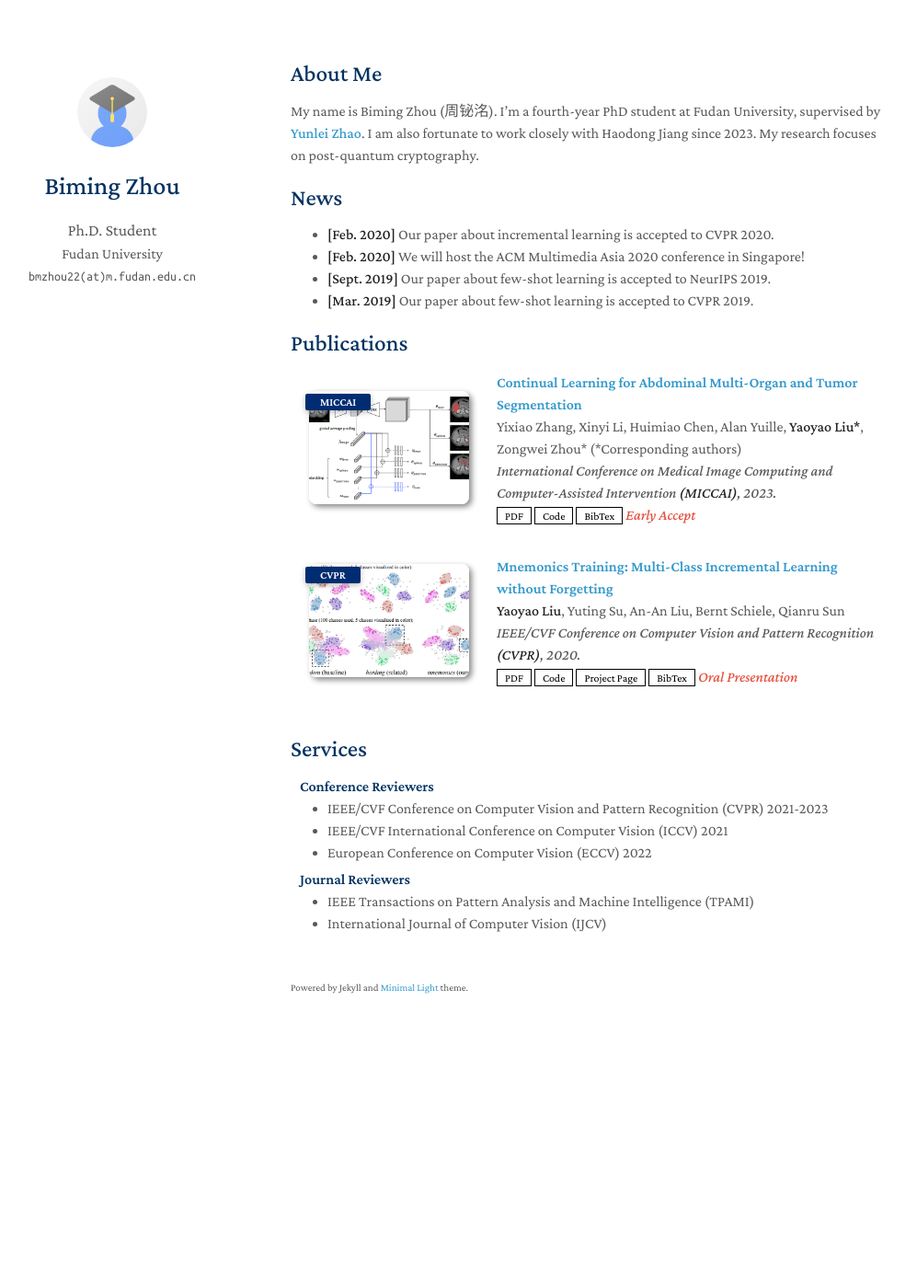
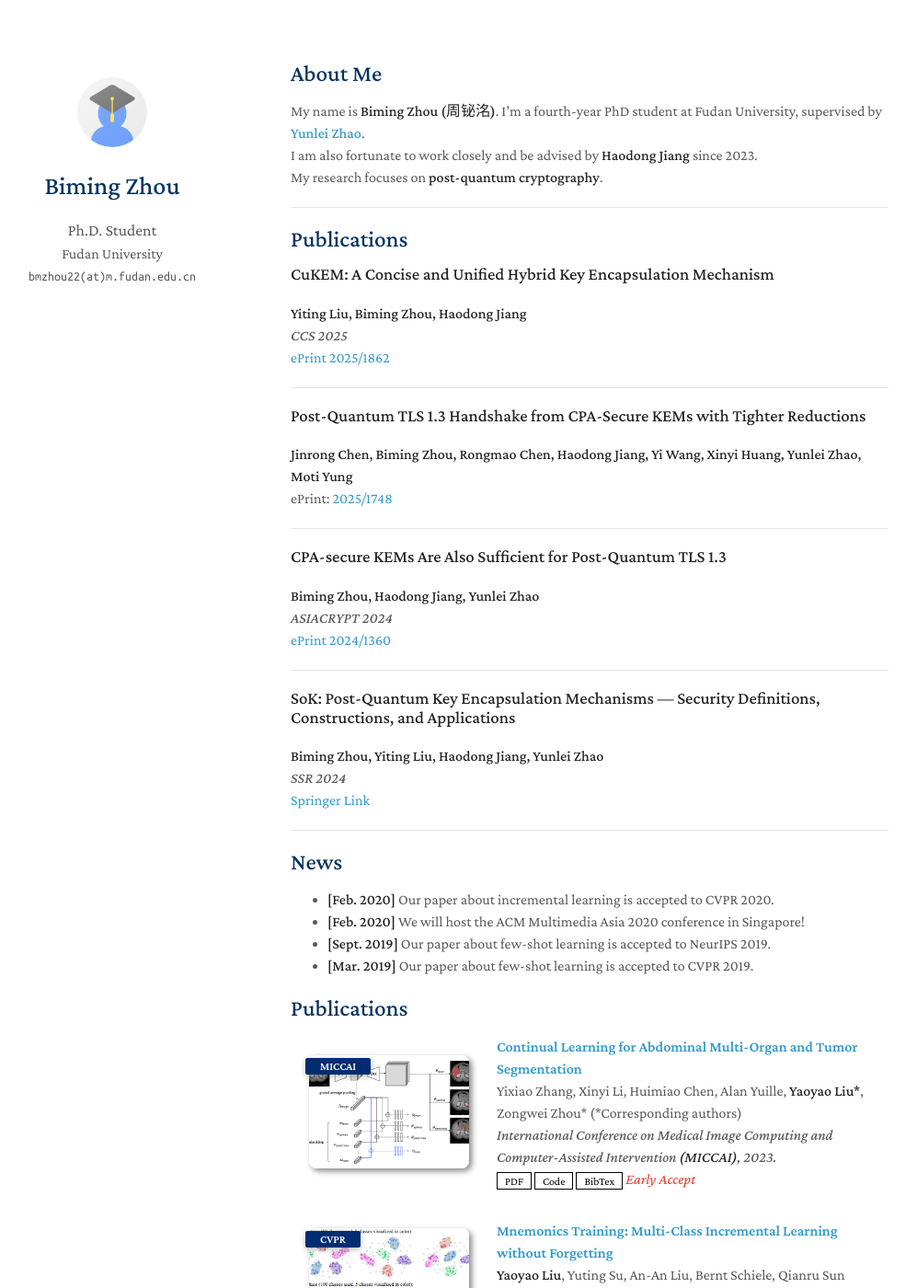
Before and after one commit to bimingzhou/bimingzhou.github.io, a Jekyll site: the page built from index.md, in a window 1280 px wide and 1400 px high. Shown: the whole window at 92% size, without its empty margins (154-1151 px from the left). Built offline with Jekyll 4.4.1, drawn with Linux system fonts in a browser that asks for light colours; a style sheet for code colours, icons or effects is not loaded; our own code applies the rules of GitHub Pages for plain Markdown files.

Commit message:
Update index.md

```diff
--- a/index.md
+++ b/index.md
@@ -4,7 +4,41 @@ layout: homepage
 
 ## About Me
 
-My name is Biming Zhou (周铋洺). I’m a fourth-year PhD student at Fudan University, supervised by **[Yunlei Zhao](https://cs.fudan.edu.cn/3f/ba/c25909a278458/page.htm)**. I am also fortunate to work closely with Haodong Jiang since 2023. My research focuses on post-quantum cryptography.
+My name is **Biming Zhou (周铋洺)**. I’m a fourth-year PhD student at Fudan University, supervised by
+**[Yunlei Zhao](https://cs.fudan.edu.cn/3f/ba/c25909a278458/page.htm)**.
+I am also fortunate to work closely and be advised by **Haodong Jiang** since 2023.
+My research focuses on **post-quantum cryptography**.
+
+---
+
+## Publications
+
+### **CuKEM: A Concise and Unified Hybrid Key Encapsulation Mechanism**
+**Yiting Liu, Biming Zhou, Haodong Jiang**
+*CCS 2025*
+[ePrint 2025/1862](https://eprint.iacr.org/2025/1862)
+
+---
+
+### **Post-Quantum TLS 1.3 Handshake from CPA-Secure KEMs with Tighter Reductions**
+**Jinrong Chen, Biming Zhou, Rongmao Chen, Haodong Jiang, Yi Wang, Xinyi Huang, Yunlei Zhao, Moti Yung**
+ePrint: [2025/1748](https://eprint.iacr.org/2025/1748)
+
+---
+
+### **CPA-secure KEMs Are Also Sufficient for Post-Quantum TLS 1.3**
+**Biming Zhou, Haodong Jiang, Yunlei Zhao**
+*ASIACRYPT 2024*
+[ePrint 2024/1360](https://eprint.iacr.org/2024/1360)
+
+---
+
+### **SoK: Post-Quantum Key Encapsulation Mechanisms — Security Definitions, Constructions, and Applications**
+**Biming Zhou, Yiting Liu, Haodong Jiang, Yunlei Zhao**
+*SSR 2024*
+[Springer Link](https://link.springer.com/chapter/10.1007/978-3-031-87541-0_6)
+
+---
 
 ## News
 
```
